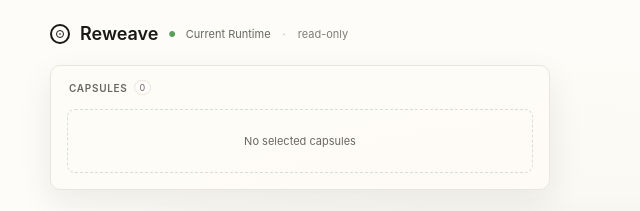
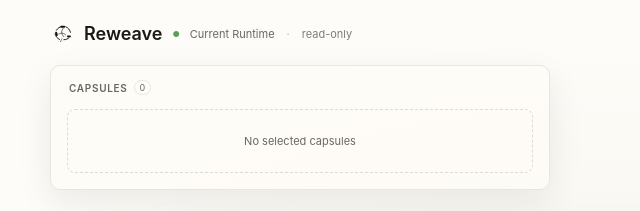
Before and after one commit to chenjinnan82-stack/Reweave-lite, a plain HTML site: page reweave_frontend/index.html in a window 1280 px wide. Both pictures are taken after a click on the button "Bind Source Box". Shown: the top 211 px of the page, 0-640 px from the left. Drawn offline with Linux system fonts and the light colour scheme.

Commit message:
Add Reweave logo assets

```diff
--- a/reweave_frontend/index.html
+++ b/reweave_frontend/index.html
@@ -11,7 +11,7 @@
   <section id="screen-welcome" class="screen screen-welcome" aria-label="Welcome">
     <div class="welcome-panel">
       <div class="welcome-inner">
-        <div class="logo-mark" aria-hidden="true"></div>
+        <img class="logo-mark" src="assets/reweave-icon.svg" alt="" aria-hidden="true">
         <h1 class="brand-name">Reweave</h1>
         <p class="brand-engine">Source Box · Current Runtime · artifacts</p>
         <p class="brand-tagline">Bind a source folder, then clean it into reusable capsules.</p>
@@ -35,7 +35,7 @@
   <section id="screen-cleaning" class="screen screen-cleaning hidden" aria-label="Cleaning" aria-live="polite">
     <div class="cleaning-panel">
       <div class="cleaning-inner">
-        <div class="logo-mark small" aria-hidden="true"></div>
+        <img class="logo-mark small" src="assets/reweave-icon.svg" alt="" aria-hidden="true">
         <h2 class="cleaning-title">Reweave</h2>
         <p class="cleaning-sub">Loading runtime artifacts</p>
         <ul id="cleaning-steps" class="cleaning-steps"></ul>
@@ -50,7 +50,7 @@
   <section id="screen-main" class="screen screen-main hidden" aria-label="Main" data-app-state="idle">
     <header class="top-bar">
       <div class="top-bar-left">
-        <div class="logo-mark tiny" aria-hidden="true"></div>
+        <img class="logo-mark tiny" src="assets/reweave-icon.svg" alt="" aria-hidden="true">
         <span class="brand-name-inline">Reweave</span>
         <span class="engine-dot" aria-hidden="true">●</span>
         <span class="engine-label">Current Runtime</span>
--- a/reweave_frontend/styles.css
+++ b/reweave_frontend/styles.css
@@ -61,43 +61,24 @@ button {
 
 /* Logo mark */
 .logo-mark {
+  width: 46px;
+  height: 46px;
+  margin: 0 auto 16px;
+  display: block;
+  object-fit: contain;
+}
+
+.logo-mark.small {
   width: 36px;
   height: 36px;
-  margin: 0 auto 16px;
-  border: 2px solid var(--text);
-  border-radius: 50%;
-  position: relative;
-}
-
-.logo-mark::before,
-.logo-mark::after {
-  content: "";
-  position: absolute;
-  border: 1.5px solid var(--text);
-  border-radius: 50%;
-  inset: 6px;
-}
-
-.logo-mark::after {
-  inset: 11px;
-  border-style: dashed;
-  opacity: 0.5;
-}
-
-.logo-mark.small {
-  width: 28px;
-  height: 28px;
   margin-bottom: 12px;
 }
 
 .logo-mark.tiny {
-  width: 20px;
-  height: 20px;
+  width: 24px;
+  height: 24px;
   margin: 0;
 }
-
-.logo-mark.tiny::before { inset: 4px; }
-.logo-mark.tiny::after { inset: 7px; }
 
 /* Screens */
 .screen {
```
Also changed, not shown: README.zh-CN.md (+2 -0 lines), README.md, assets/icon.svg (added), assets/logo.svg (added), assets/mark.png (added), reweave_frontend/assets/reweave-icon.svg (added), 1 other file.
